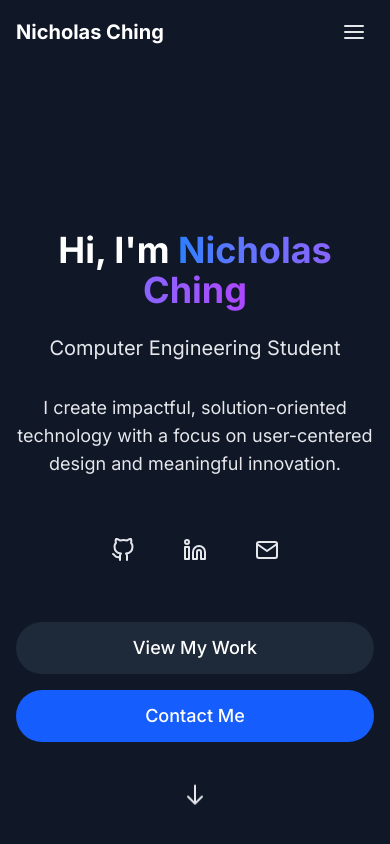
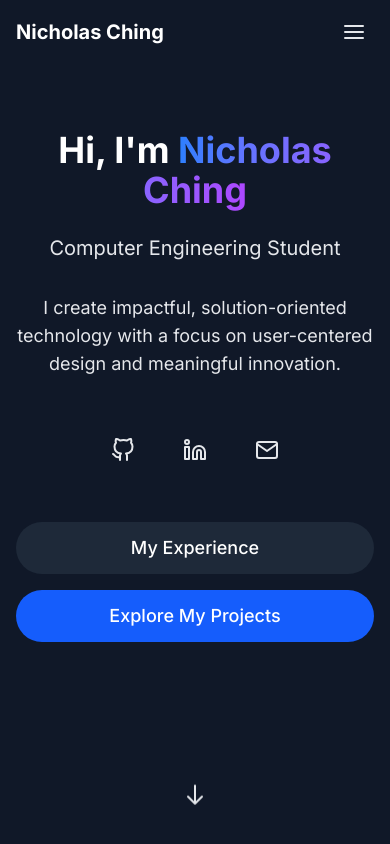
Before and after one commit to nicholasching/Personal-Website, a Next.js app: page / in a window 390 px wide. Shown: the top 844 px of the page. Built offline with nearby package versions, Linux system fonts and the light colour scheme.

Commit message:
feat: refined hero responsiveness

```diff
--- a/src/app/components/Hero.tsx
+++ b/src/app/components/Hero.tsx
@@ -64,30 +64,38 @@ const Hero = () => {
           </div>
 
           <motion.div
-            className="flex flex-col sm:flex-row justify-center gap-4"
+            className="flex flex-col sm:flex-row justify-center gap-4 pb-50 xl:pb-30"
             initial={{ opacity: 0, y: 20 }}
             animate={{ opacity: 1, y: 0 }}
             transition={{ delay: 0.2, duration: 0.5 }}
           >
             <a
-              href="#projects"
+              href="#experience"
+              onClick={(e) => {
+                e.preventDefault();
+                document.getElementById('experience')?.scrollIntoView({ behavior: 'smooth' });
+              }}
               className={`px-8 py-3 rounded-full text-lg font-medium ${
                 isDark
                   ? 'bg-gray-800 text-white hover:bg-gray-700'
                   : 'bg-gray-100 text-gray-900 hover:bg-gray-200'
               } transition-colors delay-500 hover:delay-0`}
             >
-              View My Work
+              My Experience
             </a>
             <a
-              href="#contact"
+              href="#projects"
+              onClick={(e) => {
+                e.preventDefault();
+                document.getElementById('projects')?.scrollIntoView({ behavior: 'smooth' });
+              }}
               className={`px-8 py-3 rounded-full text-lg font-medium ${
                 isDark
                   ? 'bg-blue-600 text-white hover:bg-blue-500'
                   : 'bg-blue-500 text-white hover:bg-blue-600'
               } transition-colors delay-500 hover:delay-0`}
             >
-              Contact Me
+              Explore My Projects
             </a>
           </motion.div>
         </motion.div>
--- a/src/app/components/Projects.tsx
+++ b/src/app/components/Projects.tsx
@@ -422,7 +422,7 @@ const Projects = () => {
     : projects.filter(p => p.tags.includes(filter));
 
   return (
-    <section className={`py-20 px-4 sm:px-6 lg:px-8 ${
+    <section id="projects" className={`py-20 px-4 sm:px-6 lg:px-8 ${
       isDark ? 'bg-gray-900' : 'bg-white'
     } transition-colors delay-500`}>
       <div className="max-w-7xl mx-auto">
```
